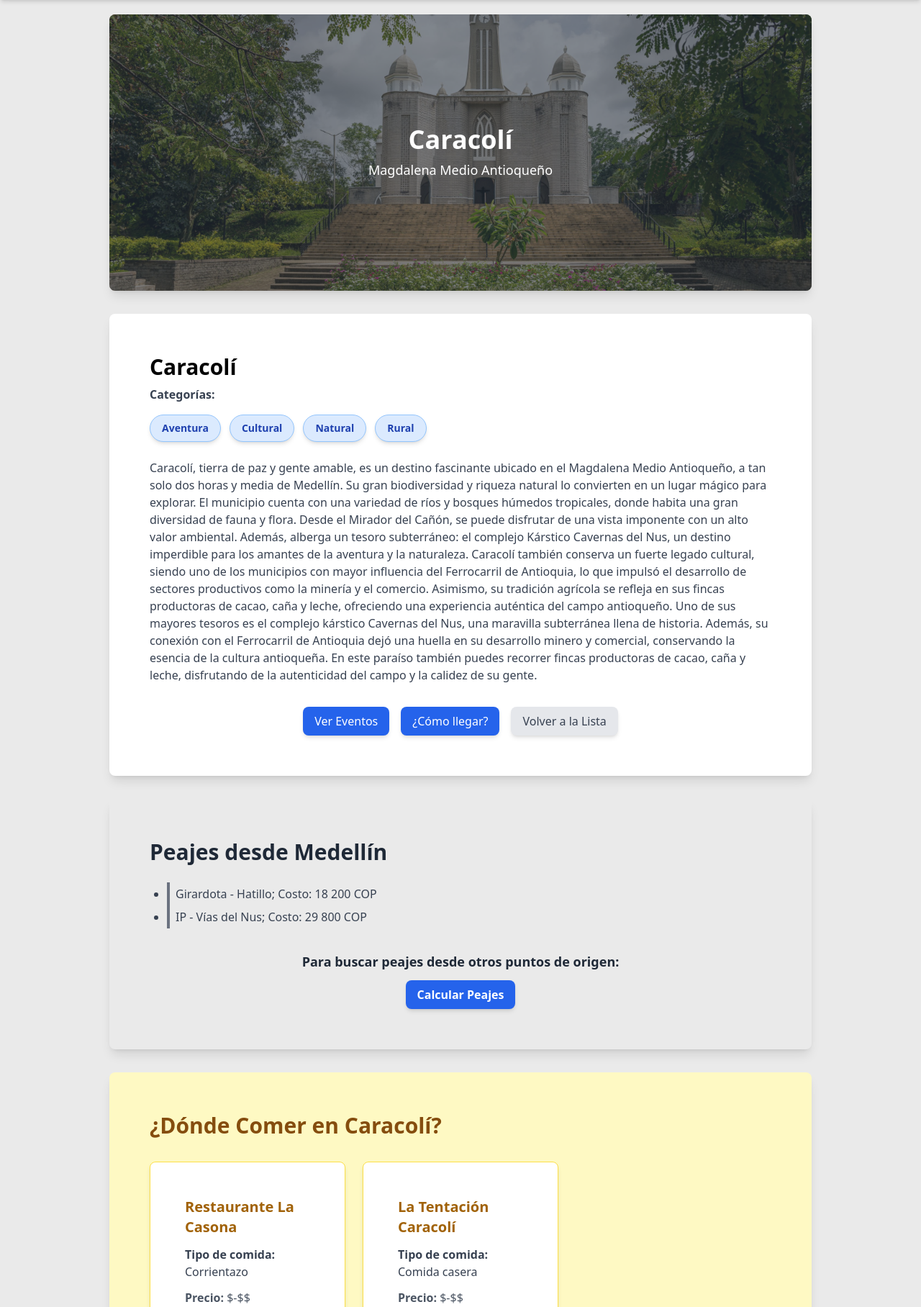
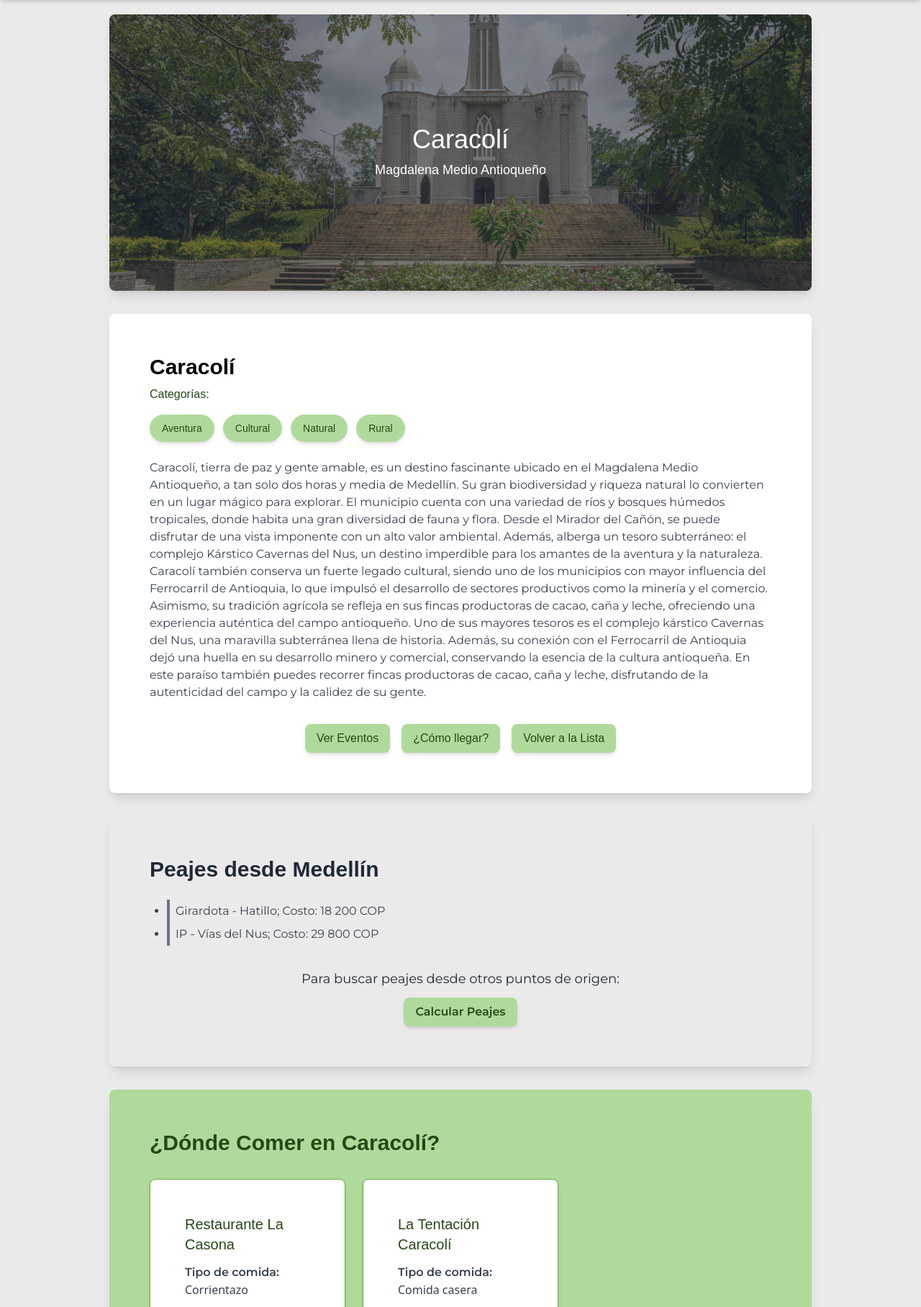
Before and after one commit to Maocampog1/Antioquia-Off-the-Map, a Django app: page /municipalities/6/ in a window 1280 px wide. Shown: the part 104-1920 px from the top of the page at 72% size. Run offline with Django 5.2, Linux system fonts and the light colour scheme; data comes from the database, SQL or seed files in the repository; some libraries are stand-ins or nearby versions; some web fonts are replaced.

Commit message:
Update - Municipality detail styled

```diff
--- a/destination/templates/municipality_detail.html
+++ b/destination/templates/municipality_detail.html
@@ -11,8 +11,8 @@
         <div class="hero-overlay bg-opacity-60"></div>
         <div class="hero-content text-center text-white">
             <div>
-                <h1 class="text-4xl font-bold">{{ municipality.name }}</h1>
-                <p class="mt-2 text-lg">{{ municipality.location }}</p>
+                <h1 class="text-4xl font-title">{{ municipality.name }}</h1>
+                <p class="mt-2 text-lg font-title">{{ municipality.location }}</p>
             </div>
         </div>
     </div>
@@ -20,14 +20,14 @@
        <!-- Municipality Details -->
         <div class="card bg-white shadow-lg rounded-lg mt-8 p-6">
             <div class="card-body">
-                <h2 class="card-title text-3xl font-bold">{{ municipality.name }}</h2>
+                <h2 class="card-title text-3xl font-title">{{ municipality.name }}</h2>
 
                 <!-- Categories -->
-                <h2 class="font-semibold text-gray-700">Categorías:</h2>
+                <h2 class="text-customDarkGreen font-title">Categorías:</h2>
                 <div class="flex flex-wrap gap-3 mt-2">
                     {% if municipality.categories.all %}
                         {% for cat in municipality.categories.all %}
-                            <span class="inline-block rounded-full bg-blue-100 text-blue-800 px-4 py-2 text-sm font-semibold border border-blue-300 shadow-md">
+                            <span class="inline-block rounded-full bg-customLightGreen text-customDarkGreen px-4 py-2 text-sm font-title border border-customLightGreen shadow-md">
                                 {{ cat.name }}
                             </span>
                         {% endfor %}
@@ -37,13 +37,13 @@
                 </div>
 
                 <!-- Description -->
-                <p class="text-gray-700 mt-4">{{ municipality.description }}</p>
+                <p class="text-gray-700 mt-4 font-body">{{ municipality.description }}</p>
 
                <!-- Buttons -->
                 <div class="mt-6 flex space-x-4 justify-center">
-                    <a href="{% url 'municipality_events' municipality.id %}" class="bg-blue-600 text-white px-4 py-2 rounded-lg shadow-md hover:bg-blue-700">Ver Eventos</a>
-                    <button onclick="toggleMap()" class="bg-blue-600 text-white px-4 py-2 rounded-lg shadow-md hover:bg-blue-700">¿Cómo llegar?</button>
-                    <a href="{% url 'municipality_name_list' %}" class="bg-gray-200 text-gray-700 px-4 py-2 rounded-lg shadow-md hover:bg-gray-300">Volver a la Lista</a>
+                    <a href="{% url 'municipality_events' municipality.id %}" class="bg-customLightGreen text-customDarkGreen px-4 py-2 rounded-lg shadow-md hover:bg-customGreen font-title">Ver Eventos</a>
+                    <button onclick="toggleMap()" class="bg-customLightGreen text-customDarkGreen px-4 py-2 rounded-lg shadow-md hover:bg-customGreen font-title">¿Cómo llegar?</button>
+                    <a href="{% url 'municipality_name_list' %}" class="bg-customLightGreen text-customDarkGreen px-4 py-2 rounded-lg shadow-md hover:bg-customGreen font-title">Volver a la Lista</a>
                 </div>
             </div>
         </div>
@@ -51,12 +51,12 @@
         <!-- Tolls Section -->
         <div class="card bg-white-100 shadow-lg rounded-lg mt-8 p-6">
             <div class="card-body">
-                <h2 class="card-title text-3xl font-bold text-gray-800">Peajes desde Medellín</h2>
+                <h2 class="card-title text-3xl text-gray-800 font-title">Peajes desde Medellín</h2>
 
                 {% if municipality.tolls.all %}
                     <ul class="list-disc pl-6 mt-4 text-gray-700">
                         {% for toll in municipality.tolls.all %}
-                            <li class="border-l-4 border-gray-500 pl-2 py-1">{{ toll.description }}</li>
+                            <li class="border-l-4 border-gray-500 pl-2 py-1 font-body">{{ toll.description }}</li>
                         {% endfor %}
                     </ul>
                 {% else %}
@@ -64,9 +64,9 @@
                 {% endif %}
                 <!-- Toll cost info from other origin -->
                 <div class="mt-6 text-center">
-                    <p class="text-lg text-gray-800 font-semibold">Para buscar peajes desde otros puntos de origen:</p>
+                    <p class="text-lg text-gray-800 font-body">Para buscar peajes desde otros puntos de origen:</p>
                     <a href="https://tollguru.com/toll-calculator-colombia" target="_blank"
-                    class="mt-3 inline-block bg-blue-600 hover:bg-blue-700 text-white font-bold py-2 px-4 rounded-lg shadow-md transition duration-300">
+                    class="mt-3 inline-block bg-customLightGreen hover:bg-customGreen text-customDarkGreen font-semibold font-body py-2 px-4 rounded-lg shadow-md transition duration-300">
                         Calcular Peajes
                     </a>
                 </div>
@@ -75,15 +75,15 @@
 
         <!-- Map section -->
         <div id="map-container" class="hidden">
-            <div class="flex flex-col items-center gap-4 p-4 bg-gray-100 rounded-lg shadow-md w-full mx-auto">
+            <div class="flex flex-col items-center gap-4 p-4 mt-5 mb-5 bg-customWhite rounded-lg shadow-md w-full mx-auto">
                 <input id="origin" type="text" placeholder="Ingresar Origen"
-                    class="w-full px-4 py-2 border border-gray-300 rounded-lg focus:outline-none focus:ring-2 focus:ring-blue-500 shadow-sm">
+                    class="w-full px-4 py-2 border border-gray-300 rounded-lg focus:outline-none focus:ring-2 focus:ring-customGreen shadow-sm">
 
                 <input id="destination" type="text" placeholder="Ingresar destino"
-                    class="w-full px-4 py-2 border border-gray-300 rounded-lg focus:outline-none focus:ring-2 focus:ring-blue-500 shadow-sm">
+                    class="w-full px-4 py-2 border border-gray-300 rounded-lg focus:outline-none focus:ring-2 focus:ring-customGreen shadow-sm">
 
                 <select id="mode" title="TravelMode"
-                    class="w-full px-4 py-2 border border-gray-300 rounded-lg focus:outline-none focus:ring-2 focus:ring-blue-500 shadow-sm bg-white">
+                    class="w-full px-4 py-2 border border-gray-300 rounded-lg focus:outline-none focus:ring-2 focus:ring-customGreen shadow-sm bg-white">
                     <option value="DRIVING">Conduciendo</option>
                     <option value="WALKING">Caminando</option>
                     <option value="BICYCLING">Bicicleta</option>
@@ -91,7 +91,7 @@
                 </select>
 
                 <button id="route-btn"
-                    class="w-full bg-green-600 text-white font-semibold px-4 py-2 rounded-lg shadow-md hover:bg-green-700 transition duration-300">
+                    class="w-full bg-green-600 text-white font-title px-4 py-2 rounded-lg shadow-md hover:bg-green-700 transition duration-300">
                     Obtener ruta
                 </button>
             </div>
@@ -109,25 +109,25 @@
         </div>
 
         <!-- Restaurants Section -->
-        <div class="card bg-yellow-100 shadow-lg rounded-lg mt-8 p-6">
+        <div class="card bg-customLightGreen shadow-lg rounded-lg mt-8 p-6">
 
             <div class="card-body">
-                <h2 class="card-title text-3xl font-bold text-yellow-800">¿Dónde Comer en {{ municipality.name }}?</h2>
+                <h2 class="card-title text-3xl font-bold text-customDarkGreen font-title">¿Dónde Comer en {{ municipality.name }}?</h2>
 
                 {% if restaurants %}
                     <div class="grid grid-cols-1 sm:grid-cols-2 md:grid-cols-3 gap-6 mt-6">
                         {% for restaurant in restaurants %}
-                            <div class="card bg-white shadow-md rounded-lg p-4 border border-yellow-300">
+                            <div class="card bg-white shadow-md rounded-lg p-4 border border-customGreen">
                                 <div class="card-body">
-                                    <h3 class="text-xl font-semibold text-yellow-700">{{ restaurant.name }}</h3>
+                                    <h3 class="text-xl font-title text-customDarkGreen">{{ restaurant.name }}</h3>
                                     <p class="mt-1 text-gray-700">
-                                        <span class="font-semibold">Tipo de comida:</span> {{ restaurant.cuisine_type }}
+                                        <span class="font-semibold font-body">Tipo de comida:</span> {{ restaurant.cuisine_type }}
                                     </p>
                                     <p class="mt-1 text-gray-600">
-                                        <span class="font-semibold">Precio:</span> {{ restaurant.price_range }}
+                                        <span class="font-semibold font-body">Precio:</span> {{ restaurant.price_range }}
                                     </p>
                                     <p class="mt-1 text-gray-600">
-                                        <span class="font-semibold">Contacto:</span> {{ restaurant.contact_info|default:"No disponible" }}
+                                        <span class="font-semibold font-body">Contacto:</span> {{ restaurant.contact_info|default:"No disponible" }}
                                     </p>
                                 </div>
                             </div>
@@ -141,24 +141,24 @@
 
 
        <!-- Activities Section -->
-        <div class="card bg-blue-100 shadow-lg rounded-lg mt-8 p-6">
+        <div class="card bg-customLightGreen shadow-lg rounded-lg mt-8 p-6">
             <div class="card-body">
-                <h2 class="card-title text-3xl font-bold text-blue-800">Actividades Imperdibles en {{ municipality.name }}</h2>
+                <h2 class="card-title text-3xl font-bold font-title text-customDarkGreen">Actividades Imperdibles en {{ municipality.name }}</h2>
 
                 {% if activities %}
                     <div class="grid grid-cols-1 sm:grid-cols-2 md:grid-cols-3 gap-6 mt-6">
                         {% for activity in activities %}
-                            <div class="card bg-white shadow-md rounded-lg p-4 border border-blue-300">
+                            <div class="card bg-white shadow-md rounded-lg p-4 border border-customGreen">
                                 {% if activity.image %}
                                     <img src="{{ activity.image.url }}" alt="{{ activity.name }}" class="w-full h-48 object-cover rounded-md">
                                 {% endif %}
                                 <div class="card-body mt-4">
-                                    <h3 class="text-xl font-semibold text-blue-700">{{ activity.name }}</h3>
+                                    <h3 class="text-xl font-title text-customDarkGreen">{{ activity.name }}</h3>
 
                                     <!-- Hidden description inside a <details> -->
                                     <details class="mt-2">
-                                        <summary class="text-blue-600 cursor-pointer font-medium">Más info</summary>
-                                        <p class="mt-2 text-gray-600">{{ activity.description }}</p>
+                                        <summary class="text-customDarkGreen cursor-pointer font-medium">Más info</summary>
+                                        <p class="mt-2 text-gray-600 font-body">{{ activity.description }}</p>
                                     </details>
                                 </div>
                             </div>
@@ -174,28 +174,28 @@
 
 
         <!-- Accommodations Section -->
-        <div class="card bg-green-100 shadow-lg rounded-lg mt-8 p-6">
+        <div class="card bg-customLightGreen shadow-lg rounded-lg mt-8 p-6">
             <div class="card-body">
-                <h2 class="card-title text-3xl font-bold text-green-800">Alojamientos en {{ municipality.name }}</h2>
+                <h2 class="card-title text-3xl font-title text-green-800">Alojamientos en {{ municipality.name }}</h2>
 
                 {% if accommodations %}
                     <div class="grid grid-cols-1 sm:grid-cols-2 md:grid-cols-3 gap-6 mt-6">
                         {% for accommodation in accommodations %}
                             <div class="card bg-white shadow-md rounded-lg p-4 border border-green-300">
                                 <div class="card-body">
-                                    <h3 class="text-xl font-semibold text-green-700">{{ accommodation.name }}</h3>
-                                    <span class="badge badge-success text-sm">
+                                    <h3 class="text-xl font-title text-customDarkGreen">{{ accommodation.name }}</h3>
+                                    <span class="badge badge-success text-sm bg-customLightGreen">
                                         {{ accommodation.get_accommodation_type_display }}
                                     </span>
 
-                                    <p class="mt-2 text-gray-600">
-                                        <span class="font-semibold">Dirección:</span>
+                                    <p class="mt-2 text-customDarkGreen">
+                                        <span class="font-semibold font-body">Dirección:</span>
                                         {{ accommodation.address|default:"No disponible" }}
                                     </p>
 
                                     {% if accommodation.website %}
                                         <a href="{{ accommodation.website }}" target="_blank"
-                                            class="mt-2 inline-block text-green-600 font-medium underline hover:no-underline hover:text-green-800 transition">
+                                            class="mt-2 inline-block text-customDarkGreen font-medium font-body underline hover:no-underline hover:text-customGreen transition">
                                             Visitar sitio web
                                         </a>
                                     {% endif %}
@@ -204,7 +204,7 @@
                         {% endfor %}
                     </div>
                 {% else %}
-                    <p class="text-center text-lg text-green-700 mt-4">No hay alojamientos registrados en este municipio.</p>
+                    <p class="text-center text-lg text-customDarkGreen mt-4 font-body">No hay alojamientos registrados en este municipio.</p>
                 {% endif %}
             </div>
         </div>
--- a/theme/static/css/dist/styles.css
+++ b/theme/static/css/dist/styles.css
@@ -3572,6 +3584,16 @@ details.collapse summary::-webkit-details-marker {
   border-color: rgb(253 224 71 / var(--tw-border-opacity, 1));
 }
 
+.border-customLightGreen {
+  --tw-border-opacity: 1;
+  border-color: rgb(176 218 156 / var(--tw-border-opacity, 1));
+}
+
+.border-customGreen {
+  --tw-border-opacity: 1;
+  border-color: rgb(100 174 65 / var(--tw-border-opacity, 1));
+}
+
 .border-opacity-0 {
   --tw-border-opacity: 0;
 }
```
Also changed, not shown: other parts of theme/static/css/dist/styles.css (+47 -0 lines).
